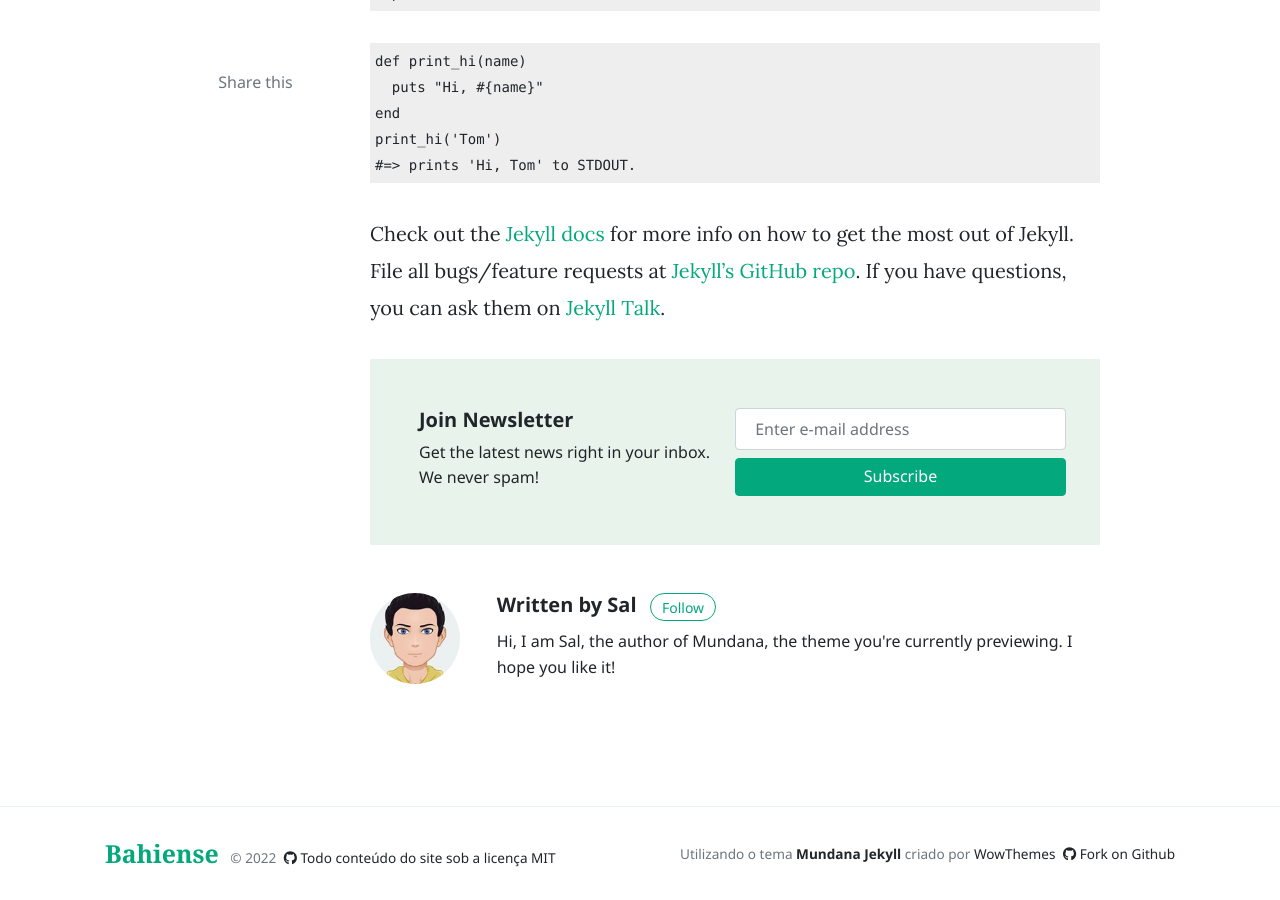
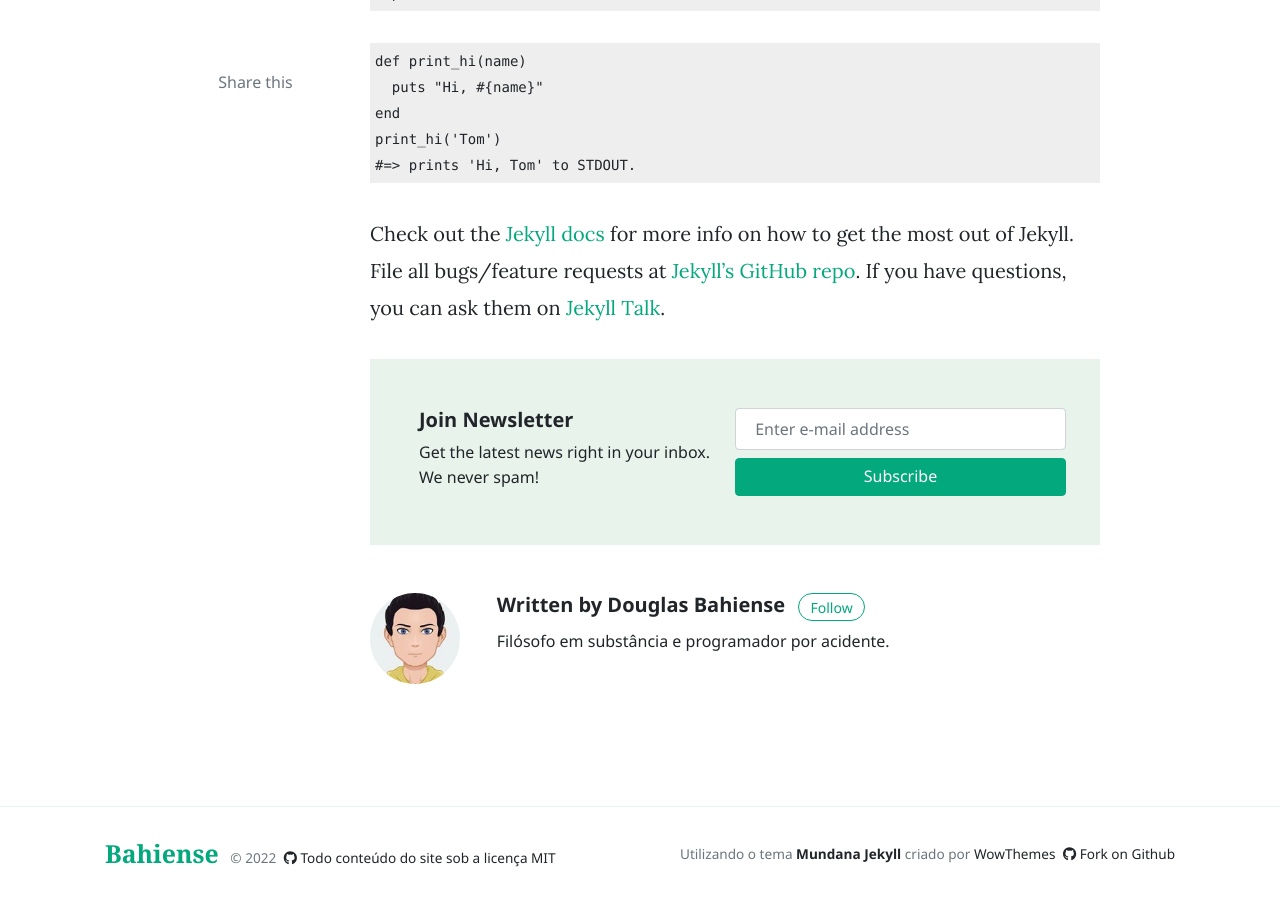
Before and after one commit to dbahiense/dbahiense.github.io, a Jekyll site: the page built from _posts/2022-07-01-hello-world.markdown, in a window 1280 px wide and 900 px high, scrolled down 1372 px. Built offline with Jekyll 4.4.1, drawn with Linux system fonts in a browser that asks for light colours; nearby versions of some CDN libraries; comment, search, counter and statistics services are not loaded; some of the changed text lies outside the part shown.

Commit message:
hello world

```diff
--- a/_posts/2022-07-01-hello-world.markdown
+++ b/_posts/2022-07-01-hello-world.markdown
@@ -1,7 +1,8 @@
 ---
 layout: post
 title:  "Olá mundo!"
-categories: [ presentation ]
+author: douglas
+categories: [ filosofia ]
 image: assets/images/demo1.jpg
 ---
 Eu admito que um site que comece com a famigerada frase "Olá mundo!" pode não parecer tão sério quanto se propõe. Do mesmo modo, apesar de não ser nem um pouco supersticioso, em se tratando de máteria de inteligência artificial, não queremos dar chance ao azar.
```
